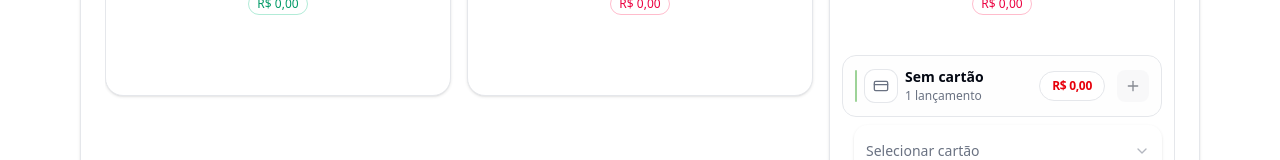
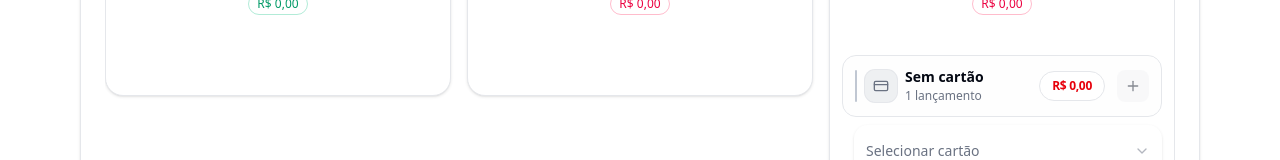
Before and after one commit to Gu-Fernandes/finances, a Next.js app: page /budget in a window 1280 px wide. Both pictures are taken after a click on the button 1134 px from the left and 642 px from the top of the page. Shown: the part 685-845 px from the top of the page. Built offline with nearby package versions, Linux system fonts and the light colour scheme.

Commit message:
feat: add color swatch picker and card color management to budget components

```diff
--- a/app/globals.css
+++ b/app/globals.css
@@ -1,5 +1,6 @@
 @import "tailwindcss";
 @import "tw-animate-css";
+@source "../{app,components,src}/**/*.{js,ts,jsx,tsx,mdx}";
 
 @custom-variant dark (&:is(.dark *));
 
--- /dev/null
+++ b/components/budget/budget.card-colors.ts
@@ -0,0 +1,80 @@
+export const CARD_COLORS = [
+  {
+    id: "slate",
+    label: "Grafite",
+    dot: "bg-slate-500",
+    bar: "bg-slate-500/40",
+    soft: "bg-slate-500/10",
+    icon: "text-slate-600 dark:text-slate-300",
+  },
+  {
+    id: "blue",
+    label: "Azul",
+    dot: "bg-blue-500",
+    bar: "bg-blue-500/40",
+    soft: "bg-blue-500/10",
+    icon: "text-blue-600 dark:text-blue-300",
+  },
+  {
+    id: "indigo",
+    label: "Índigo",
+    dot: "bg-indigo-500",
+    bar: "bg-indigo-500/40",
+    soft: "bg-indigo-500/10",
+    icon: "text-indigo-600 dark:text-indigo-300",
+  },
+  {
+    id: "violet",
+    label: "Violeta",
+    dot: "bg-violet-500",
+    bar: "bg-violet-500/40",
+    soft: "bg-violet-500/10",
+    icon: "text-violet-600 dark:text-violet-300",
+  },
+  {
+    id: "emerald",
+    label: "Verde",
+    dot: "bg-emerald-500",
+    bar: "bg-emerald-500/40",
+    soft: "bg-emerald-500/10",
+    icon: "text-emerald-600 dark:text-emerald-300",
+  },
+  {
+    id: "teal",
+    label: "Turquesa",
+    dot: "bg-teal-500",
+    bar: "bg-teal-500/40",
+    soft: "bg-teal-500/10",
+    icon: "text-teal-600 dark:text-teal-300",
+  },
+  {
+    id: "amber",
+    label: "Âmbar",
+    dot: "bg-amber-500",
+    bar: "bg-amber-500/40",
+    soft: "bg-amber-500/10",
+    icon: "text-amber-700 dark:text-amber-300",
+  },
+  {
+    id: "rose",
+    label: "Rosa",
+    dot: "bg-rose-500",
+    bar: "bg-rose-500/40",
+    soft: "bg-rose-500/10",
+    icon: "text-rose-600 dark:text-rose-300",
+  },
+] as const;
+
+export type CardColorId = (typeof CARD_COLORS)[number]["id"];
+
+export const DEFAULT_CARD_COLOR: CardColorId = "slate";
+
+export const CARD_COLOR_BY_ID = Object.fromEntries(
+  CARD_COLORS.map((c) => [c.id, c]),
+) as Record<CardColorId, (typeof CARD_COLORS)[number]>;
+
+export function normalizeCardColorId(v: unknown): CardColorId {
+  if (typeof v !== "string") return DEFAULT_CARD_COLOR;
+  const found = CARD_COLORS.find((c) => c.id === v);
+  return (found?.id as CardColorId) ?? DEFAULT_CARD_COLOR;
+}
--- /dev/null
+++ b/components/budget/color-swatch-picker.tsx
@@ -0,0 +1,72 @@
+"use client";
+
+import { Check } from "lucide-react";
+
+import { cn } from "@/lib/utils";
+import {
+  CARD_COLORS,
+  type CardColorId,
+} from "@/components/budget/budget.card-colors";
+
+export function ColorSwatchPicker({
+  value,
+  onChange,
+  className,
+  size = "md",
+}: {
+  value: CardColorId;
+  onChange: (v: CardColorId) => void;
+  className?: string;
+  size?: "sm" | "md";
+}) {
+  const dot = size === "sm" ? "size-7" : "size-8";
+  const icon = size === "sm" ? "size-4" : "size-4.5";
+
+  return (
+    <div
+      role="radiogroup"
+      aria-label="Cor do cartão"
+      className={cn("flex flex-wrap gap-1.5", className)}
+    >
+      {CARD_COLORS.map((c) => {
+        const selected = c.id === value;
+
+        return (
+          <button
+            key={c.id}
+            type="button"
+            role="radio"
+            aria-checked={selected}
+            title={c.label}
+            onClick={() => onChange(c.id)}
+            className={cn(
+              "relative rounded-full p-0 transition",
+
+              "focus-visible:outline focus-visible:outline-2 focus-visible:outline-offset-2 focus-visible:outline-muted-foreground/40",
+              "hover:scale-[1.05] active:scale-[0.98]",
+              selected && "scale-[1.08]",
+            )}
+          >
+            <span className={cn("block rounded-full", dot, c.dot)} />
+
+            {selected && (
+              <span className="pointer-events-none absolute inset-0 grid place-items-center">
+                <Check
+                  className={cn(
+                    icon,
+
+                    "text-white",
+
+                    "drop-shadow-[0_1px_1px_rgba(0,0,0,0.35)]",
+                  )}
+                />
+              </span>
+            )}
+
+            <span className="sr-only">{c.label}</span>
+          </button>
+        );
+      })}
+    </div>
+  );
+}
--- a/components/budget/sections/card-expenses-card.tsx
+++ b/components/budget/sections/card-expenses-card.tsx
@@ -1,7 +1,9 @@
 "use client";
 
 import { useEffect, useMemo, useRef, useState } from "react";
-import { CreditCard, Eye, EyeOff, Plus, Trash2 } from "lucide-react";
+import { CreditCard, Plus, Trash2 } from "lucide-react";
+
+import { cn } from "@/lib/utils";
 
 import { Badge } from "@/components/ui/badge";
 import { Button } from "@/components/ui/button";
@@ -16,11 +18,19 @@ import {
   SelectTrigger,
   SelectValue,
 } from "@/components/ui/select";
-import { cn } from "@/lib/utils";
+
+import { ColorSwatchPicker } from "@/components/budget/color-swatch-picker";
+import {
+  CARD_COLOR_BY_ID,
+  DEFAULT_CARD_COLOR,
+  type CardColorId,
+} from "@/components/budget/budget.card-colors";
 
 import { useBudgetStore } from "@/store/budget.store";
 import { formatBRL, parseMoneyBR } from "../budget.constants";
 import { BUDGET_UI } from "../budget.ui";
+
+/* ------------------------------- Types ------------------------------- */
 
 type Item = {
   id: string;
@@ -36,9 +46,13 @@ type Props = {
   onRemove: (id: string) => void;
 };
 
+/* ------------------------------ Constants ---------------------------- */
+
 const EDIT_LAST = "__EDIT_LAST__";
 const UNASSIGNED = "__UNASSIGNED__";
 const CREATE_CARD = "__CREATE_CARD__";
+
+/* ------------------------------- Helpers ----------------------------- */
 
 const toCentsFromMasked = (value: string) => {
   const digits = value.replace(/\D/g, "");
@@ -58,19 +72,24 @@ function keyOf(it: Item) {
   return (it.cardId ?? "").trim() || UNASSIGNED;
 }
 
+/* ---------------------------- Subcomponents -------------------------- */
+
 function CardPicker({
   value,
   cards,
   ensureCard,
   onSelect,
+  getCardColor,
 }: {
   value: string;
   cards: Array<{ id: string; name: string }>;
-  ensureCard: (name: string) => string | null;
+  ensureCard: (name: string, opts?: { color?: CardColorId }) => string | null;
   onSelect: (id: string) => void;
+  getCardColor: (id?: string) => CardColorId;
 }) {
   const [createMode, setCreateMode] = useState(false);
   const [newName, setNewName] = useState("");
+  const [newColor, setNewColor] = useState<CardColorId>(DEFAULT_CARD_COLOR);
 
   const canCreate = newName.trim().length > 0;
 
@@ -95,11 +114,17 @@ function CardPicker({
         </SelectTrigger>
 
         <SelectContent align="start">
-          {cards.map((c) => (
+          {cards.map((c) => {
+            const preset = CARD_COLOR_BY_ID[getCardColor(c.id)];
+            return (
               <SelectItem key={c.id} value={c.id}>
-              {c.name}
+                <div className="flex items-center gap-2">
+                  <span className={cn("size-2.5 rounded-full", preset.dot)} />
+                  <span>{c.name}</span>
+                </div>
               </SelectItem>
-          ))}
+            );
+          })}
 
           <SelectSeparator />
           <SelectItem value={CREATE_CARD}>Adicionar novo cartão</SelectItem>
@@ -107,35 +132,55 @@ function CardPicker({
       </Select>
 
       {createMode && (
-        <div className="flex items-center gap-2">
+        <div className="space-y-3 rounded-xl border bg-muted/10 p-3">
           <Input
             value={newName}
             onChange={(e) => setNewName(e.target.value)}
-            placeholder="Novo cartão"
+            placeholder="Nome do cartão"
           />
+
+          <div className="space-y-2">
+            <p className="text-xs font-medium text-muted-foreground">
+              Cor do cartão
+            </p>
+            <ColorSwatchPicker value={newColor} onChange={setNewColor} />
+          </div>
+
+          <div className="flex justify-end">
             <Button
               type="button"
               variant="secondary"
               disabled={!canCreate}
               onClick={() => {
-              const id = ensureCard(newName.trim());
+                const id = ensureCard(newName.trim(), { color: newColor });
                 if (!id) return;
+
                 onSelect(id);
                 setNewName("");
+                setNewColor(DEFAULT_CARD_COLOR);
                 setCreateMode(false);
               }}
             >
               Adicionar
             </Button>
           </div>
+        </div>
       )}
     </div>
   );
 }
 
+/* ------------------------------ Main Card ---------------------------- */
+
 export function CardExpensesCard({ items, onAdd, onChange, onRemove }: Props) {
   const ui = BUDGET_UI.expense;
-  const { creditCards, ensureCreditCard, getCreditCardName } = useBudgetStore();
+
+  const {
+    creditCards,
+    ensureCreditCard,
+    getCreditCardName,
+    getCreditCardColor,
+  } = useBudgetStore();
 
   const catRef = useRef<HTMLInputElement | null>(null);
   const amountRef = useRef<HTMLInputElement | null>(null);
@@ -144,43 +189,49 @@ export function CardExpensesCard({ items, onAdd, onChange, onRemove }: Props) {
   const [editingId, setEditingId] = useState<string | null>(null);
   const [focusField, setFocusField] = useState<"cat" | "amount">("cat");
 
-  // ✅ simples: true = expandido, default (undefined/false) = recolhido
+  // true = expandido; undefined/false = recolhido
   const [expandedByCard, setExpandedByCard] = useState<Record<string, boolean>>(
     {},
   );
 
-  // ✅ para "+" do cartão: cria gasto e já seta cardId automaticamente
+  // "+" do cartão cria gasto e seta o cardId automaticamente
   const [pendingAssignCardId, setPendingAssignCardId] = useState<string | null>(
     null,
   );
+
+  const lastItem = items[items.length - 1];
+  const lastItemId = lastItem?.id;
 
   const total = useMemo(
     () => items.reduce((sum, it) => sum + parseMoneyBR(it.amount), 0),
     [items],
   );
 
-  const last = items.at(-1);
-  const lastCardOk = ((last?.cardId ?? "") as string).trim().length > 0;
+  const lastCardOk = ((lastItem?.cardId ?? "") as string).trim().length > 0;
 
   const canAdd =
-    !last ||
-    ((last.category ?? "").trim().length > 0 &&
-      toCentsFromMasked(last.amount) > 0 &&
+    !lastItem ||
+    ((lastItem.category ?? "").trim().length > 0 &&
+      toCentsFromMasked(lastItem.amount) > 0 &&
       lastCardOk);
 
   const editingItem = useMemo(() => {
     if (!editingId) return null;
-    const id = editingId === EDIT_LAST ? items.at(-1)?.id : editingId;
+
+    const id = editingId === EDIT_LAST ? lastItemId : editingId;
     if (!id) return null;
+
     return items.find((x) => x.id === id) ?? null;
-  }, [editingId, items]);
+  }, [editingId, items, lastItemId]);
 
   const editingGroupKey = useMemo(() => {
     if (!editingId) return null;
+
     const it =
-      editingItem ?? (editingId === EDIT_LAST ? (items.at(-1) ?? null) : null);
+      editingItem ?? (editingId === EDIT_LAST ? (lastItem ?? null) : null);
+
     return it ? keyOf(it) : null;
-  }, [editingId, editingItem, items]);
+  }, [editingId, editingItem, lastItem]);
 
   const tryAutoRemove = (it: Item) => {
     const emptyCat = (it.category ?? "").trim().length === 0;
@@ -189,34 +240,38 @@ export function CardExpensesCard({ items, onAdd, onChange, onRemove }: Props) {
     if (emptyCat && emptyAmount && emptyCard) onRemove(it.id);
   };
 
+  const openEditor = (id: string, focus: "cat" | "amount") => {
+    setEditingId(id);
+    setFocusField(focus);
+  };
+
   const addNew = () => {
     if (!canAdd) return;
+
     setPendingAssignCardId(null);
     onAdd();
-    setEditingId(EDIT_LAST);
-    setFocusField("cat");
+    openEditor(EDIT_LAST, "cat");
   };
 
   const addForCard = (cardId: string) => {
     if (!canAdd) return;
+
     setPendingAssignCardId(cardId);
     onAdd();
-    setEditingId(EDIT_LAST);
-    setFocusField("cat");
+    openEditor(EDIT_LAST, "cat");
   };
 
-  // ✅ aplica o cardId automaticamente na NOVA linha (vinda do "+" do cartão)
+  // aplica o cardId automaticamente na NOVA linha (vinda do "+" do cartão)
   useEffect(() => {
     if (!pendingAssignCardId) return;
-    const last = items.at(-1);
-    if (!last) return;
+    if (!lastItem) return;
 
-    if (!(last.cardId ?? "").trim()) {
-      onChange(last.id, { cardId: pendingAssignCardId });
+    if (!(lastItem.cardId ?? "").trim()) {
+      onChange(lastItem.id, { cardId: pendingAssignCardId });
     }
 
     setPendingAssignCardId(null);
-  }, [pendingAssignCardId, items, onChange]);
+  }, [pendingAssignCardId, lastItem, onChange]);
 
   // fecha edição ao clicar fora (sem fechar ao interagir com o Select Portal)
   useEffect(() => {
@@ -242,10 +297,12 @@ export function CardExpensesCard({ items, onAdd, onChange, onRemove }: Props) {
   // foco automático
   useEffect(() => {
     if (!editingId) return;
+
     const t = window.setTimeout(() => {
       if (focusField === "amount") amountRef.current?.focus();
       else catRef.current?.focus();
     }, 0);
+
     return () => window.clearTimeout(t);
   }, [editingId, focusField, items.length]);
 
@@ -282,13 +339,12 @@ export function CardExpensesCard({ items, onAdd, onChange, onRemove }: Props) {
 
   const renderRow = (it: Item) => {
     const isEditing =
-      editingId === it.id ||
-      (editingId === EDIT_LAST && it.id === items.at(-1)?.id);
+      editingId === it.id || (editingId === EDIT_LAST && it.id === lastItemId);
 
     if (isEditing) {
       const effectiveCardId =
         (it.cardId ?? "").trim() ||
-        (it.id === items.at(-1)?.id ? (pendingAssignCardId ?? "") : "");
+        (it.id === lastItemId ? (pendingAssignCardId ?? "") : "");
 
       return (
         <div
@@ -304,6 +360,7 @@ export function CardExpensesCard({ items, onAdd, onChange, onRemove }: Props) {
               value={effectiveCardId}
               cards={creditCards}
               ensureCard={ensureCreditCard}
+              getCardColor={getCreditCardColor}
               onSelect={(id) => onChange(it.id, { cardId: id })}
             />
 
@@ -359,8 +416,7 @@ export function CardExpensesCard({ items, onAdd, onChange, onRemove }: Props) {
           const clickedAmount = !!(e.target as HTMLElement).closest(
             '[data-field="amount"]',
           );
-          setEditingId(it.id);
-          setFocusField(clickedAmount ? "amount" : "cat");
+          openEditor(it.id, clickedAmount ? "amount" : "cat");
         }}
       >
         <div className="flex items-center justify-between gap-3">
@@ -431,9 +487,15 @@ export function CardExpensesCard({ items, onAdd, onChange, onRemove }: Props) {
         {groups.map((g) => {
           const count = g.items.length;
 
-          // ✅ regra nova: sempre começa recolhido
           const forceExpanded = editingGroupKey === g.cardId;
           const expanded = forceExpanded || expandedByCard[g.cardId] === true;
+
+          const colorId =
+            g.cardId === UNASSIGNED
+              ? DEFAULT_CARD_COLOR
+              : getCreditCardColor(g.cardId);
+
+          const preset = CARD_COLOR_BY_ID[colorId];
 
           const header = (
             <div
@@ -458,8 +520,20 @@ export function CardExpensesCard({ items, onAdd, onChange, onRemove }: Props) {
             >
               <div className="flex items-center justify-between gap-3">
                 <div className="flex min-w-0 items-center gap-2">
-                  <span className="h-8 w-0.5 shrink-0 rounded-full bg-primary/40" />
-                  <span className="grid size-8 shrink-0 place-items-center rounded-lg bg-background/60 ring-1 ring-border">
+                  <span
+                    className={cn(
+                      "h-8 w-0.5 shrink-0 rounded-full",
+                      preset.bar,
+                    )}
+                  />
+
+                  <span
+                    className={cn(
+                      "grid size-8 shrink-0 place-items-center rounded-lg ring-1 ring-border",
+                      "bg-background/60",
+                      preset.soft,
+                    )}
+                  >
                     <CreditCard className="size-4 text-muted-foreground" />
                   </span>
 
--- a/store/budget.store.ts
+++ b/store/budget.store.ts
@@ -1,5 +1,6 @@
 "use client";
-
+import type { CardColorId } from "@/components/budget/budget.card-colors";
+import { DEFAULT_CARD_COLOR } from "@/components/budget/budget.card-colors";
 import {
   createBudgetMonth,
   type AppData,
@@ -50,12 +51,12 @@ function prevMonthKey(monthKey: string) {
 export function useBudgetStore() {
   const { data, update } = useAppStore();
 
-  // -----------------------------
-  // Credit Cards (persistidos no AppData)
-  // -----------------------------
   const creditCards = data.budget.creditCards ?? [];
 
-  const ensureCreditCard = (name: string): string | null => {
+  const ensureCreditCard = (
+    name: string,
+    opts?: { color?: CardColorId },
+  ): string | null => {
     const clean = (name ?? "").trim();
     if (!clean) return null;
 
@@ -65,11 +66,11 @@ export function useBudgetStore() {
     if (found) return found.id;
 
     const id = newId();
+    const color = opts?.color ?? DEFAULT_CARD_COLOR;
 
     update((prev: AppData) => {
       const list = prev.budget.creditCards ?? [];
 
-      // re-check (evita duplicar em race raro)
       const again = list.find(
         (c) => (c.name ?? "").trim().toLowerCase() === clean.toLowerCase(),
       );
@@ -79,12 +80,43 @@ export function useBudgetStore() {
         ...prev,
         budget: {
           ...prev.budget,
-          creditCards: [...list, { id, name: clean, createdAt: Date.now() }],
+          creditCards: [
+            ...list,
+            { id, name: clean, createdAt: Date.now(), color },
+          ],
         },
       };
     });
 
     return id;
+  };
+
+  const getCreditCardColor = (id?: string) => {
+    const key = (id ?? "").trim();
+    if (!key) return DEFAULT_CARD_COLOR;
+    return creditCards.find((c) => c.id === key)?.color ?? DEFAULT_CARD_COLOR;
+  };
+
+  const setCreditCardColor = (id: string, color: CardColorId) => {
+    const key = (id ?? "").trim();
+    if (!key) return;
+
+    update((prev: AppData) => {
+      const list = prev.budget.creditCards ?? [];
+      const idx = list.findIndex((c) => c.id === key);
+      if (idx < 0) return prev;
+
+      const current = list[idx];
+      if ((current.color ?? DEFAULT_CARD_COLOR) === color) return prev;
+
+      const next = [...list];
+      next[idx] = { ...current, color };
+
+      return {
+        ...prev,
+        budget: { ...prev.budget, creditCards: next },
+      };
+    });
   };
 
   const getCreditCardName = (id?: string) => {
@@ -93,9 +125,6 @@ export function useBudgetStore() {
     return creditCards.find((c) => c.id === key)?.name ?? "";
   };
 
-  // -----------------------------
-  // Budget Month
-  // -----------------------------
   const selectedMonthKey = data.budget.selectedMonthKey;
 
   const setSelectedMonthKey = (monthKey: string) => {
@@ -158,12 +187,11 @@ export function useBudgetStore() {
   };
 
   return {
-    // cards
     creditCards,
     ensureCreditCard,
     getCreditCardName,
-
-    // budget
+    getCreditCardColor,
+    setCreditCardColor,
     selectedMonthKey,
     setSelectedMonthKey,
     getMonth,
```
Also changed, not shown: store/app-store.tsx (+7 -1 lines). Lines whose indentation alone changed are shown as unchanged.
